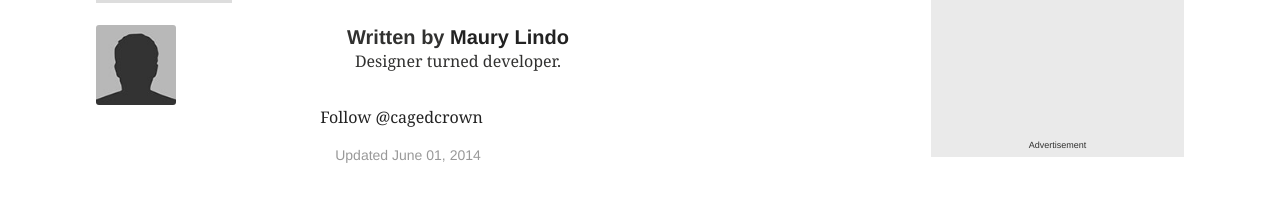
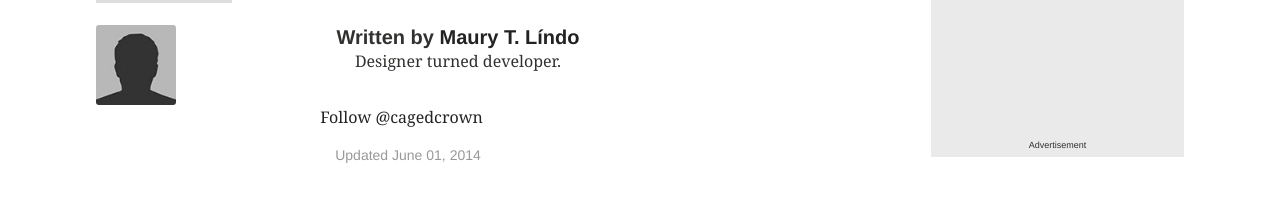
Before and after one commit to cagedcrown/cagedcrown.github.io, a Jekyll site: the page built from _posts/articles/2014-05-31-video-post-test.md, in a window 1280 px wide. Shown: the part 764-983 px from the top of the page. Built offline with Jekyll 4.4.1, drawn with Linux system fonts in a browser that asks for light colours; comment, search, counter and statistics services are not loaded.

```diff
--- a/_config.yml
+++ b/_config.yml
@@ -21,7 +21,7 @@
 
 # Site owner
 owner:
-  name: Maury Lindo
+  name: Maury T. Líndo
   web: http://cagedcrown.com
   email: mo@cagedcrown.com
   twitter: cagedcrown
```
